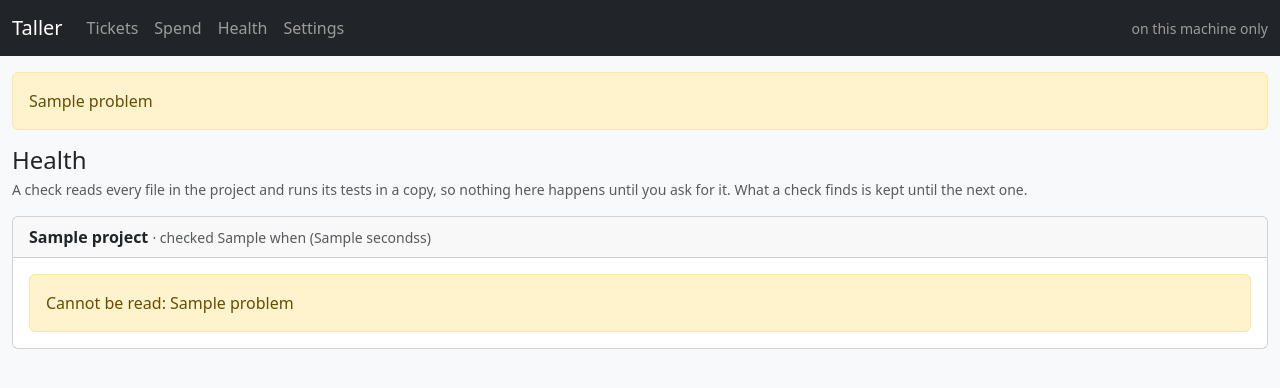
After one commit to menfistoo/taller, a Flask app: template cockpit/templates/health.html in a window 1280 px wide. The commit adds this page. Shown: the top 388 px of the page. Run offline with Flask 3, Linux system fonts and the light colour scheme; the template is opened without the code that fills it: most values are stand-ins (such as "Sample title", 1, 10 or a date in 2020).

Commit message:
feat(cockpit): health, checked when you ask for it
A scan reads every file and runs the project's tests in a copy of it, so no
page load does that: the page shows what the last check found and how old it
is, and a button runs another. The figures are kept under the runtime
directory - not in the hub, which is versioned, and not in the project, which
is hers.

Co-Authored-By: Claude Opus 5 <noreply@anthropic.com>

```diff
--- a/cockpit/templates/base.html
+++ b/cockpit/templates/base.html
@@ -17,6 +17,7 @@
     <ul class="navbar-nav me-auto">
       <li class="nav-item"><a class="nav-link" href="{{ url_for('cockpit.board') }}">Tickets</a></li>
       <li class="nav-item"><a class="nav-link" href="{{ url_for('cockpit.spend') }}">Spend</a></li>
+      <li class="nav-item"><a class="nav-link" href="{{ url_for('cockpit.health_page') }}">Health</a></li>
       <li class="nav-item"><a class="nav-link" href="{{ url_for('cockpit.settings_page') }}">Settings</a></li>
     </ul>
     <span class="navbar-text small">on this machine only</span>
--- /dev/null
+++ b/cockpit/templates/health.html
@@ -0,0 +1,74 @@
+{% extends "base.html" %}
+{% block title %}Taller — health{% endblock %}
+{% block content %}
+
+<h1 class="h4 mb-1">Health</h1>
+<p class="text-muted small">
+  A check reads every file in the project and runs its tests in a copy, so nothing
+  here happens until you ask for it. What a check finds is kept until the next one.
+</p>
+
+{% for entry in page.projects %}
+<div class="card mt-3">
+  <div class="card-header d-flex justify-content-between align-items-center flex-wrap gap-2">
+    <div>
+      <strong>{{ entry.name }}</strong>
+      {% if entry.checked %}
+      <span class="text-muted small">· checked {{ entry.checked.when }}
+        ({{ entry.checked.seconds }}s)</span>
+      {% else %}
+      <span class="text-muted small">· never checked</span>
+      {% endif %}
+    </div>
+    {% if entry.available %}
+    <form method="post" action="{{ url_for('cockpit.health_check', project=entry.name) }}">
+      <input type="hidden" name="{{ token_field }}" value="{{ token() }}">
+      <button class="btn btn-sm btn-primary" type="submit">Check now</button>
+    </form>
+    {% endif %}
+  </div>
+  <div class="card-body">
+    {% if not entry.available %}
+    <div class="alert alert-warning mb-0">Cannot be read: {{ entry.problem }}</div>
+    {% elif not entry.checked %}
+    <p class="text-muted mb-0">Nothing has been checked yet.</p>
+    {% else %}
+    <div class="d-flex gap-3 flex-wrap">
+      {% for name, number in entry.checked.counts.items() %}
+      <div>
+        <span class="badge {% if name in ('blocker', 'high') and number %}text-bg-danger
+          {%- elif name == 'medium' and number %}text-bg-warning
+          {%- else %}text-bg-secondary{% endif %}">{{ number }}</span>
+        <span class="small text-muted">{{ name }}</span>
+      </div>
+      {% endfor %}
+    </div>
+
+    {% if entry.checked.top_rules %}
+    <ul class="list-unstyled small mt-3 mb-0">
+      {% for rule, number in entry.checked.top_rules %}
+      <li><code>{{ rule }}</code> <span class="text-muted">×{{ number }}</span></li>
+      {% endfor %}
+    </ul>
+    {% endif %}
+
+    <div class="small text-muted mt-3">
+      {% if entry.checked.tests.tests_run is defined %}
+      tests: {{ entry.checked.tests.tests_run }} run,
+      {{ entry.checked.tests.tests_passed }} passed
+      {%- if entry.checked.tests.coverage_pct is defined %},
+        {{ entry.checked.tests.coverage_pct }}% covered{% endif %}
+      {% else %}
+      tests: could not run
+      {% endif %}
+    </div>
+    {% for problem in entry.checked.errors %}
+    <div class="small text-danger">could not run — {{ problem }}</div>
+    {% endfor %}
+    {% endif %}
+  </div>
+</div>
+{% else %}
+<p class="text-muted">No projects yet. <code>taller project new</code> starts one.</p>
+{% endfor %}
+{% endblock %}
```
Also changed, not shown: cockpit/health.py (added, +64 -0 lines), cockpit/views.py (+18 -1 lines), tests/unit/test_cockpit_health.py (added, +95 -0 lines).
